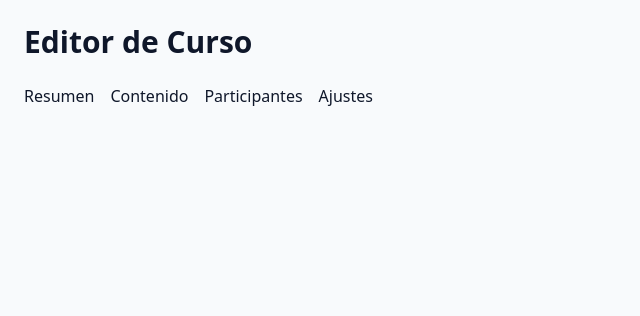
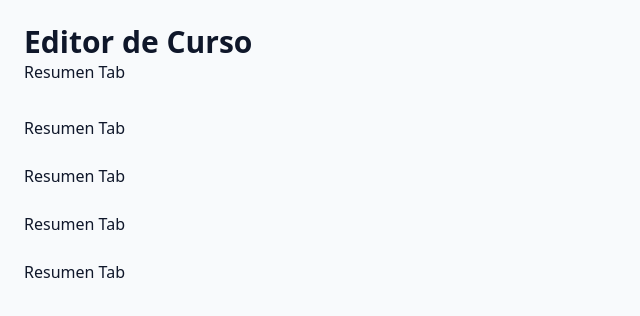
Before and after one commit to skygmkt-coder/skyg-academy-template2, a Next.js app: page /admin/cursos/id in a window 1280 px wide. Shown: the top 316 px of the page, without its empty margins (0-640 px from the left). Built offline with nearby package versions, Linux system fonts and the light colour scheme; no server answers; the database is empty.

Commit message:
create course editor tab components

```diff
--- a/app/admin/cursos/id/page.tsx
+++ b/app/admin/cursos/id/page.tsx
@@ -1,3 +1,9 @@
+import CourseTabs from "@/components/admin/course-editor/CourseTabs";
+import CourseSummaryTab from "@/components/admin/course-editor/CourseSummaryTab";
+import CourseContentTab from "@/components/admin/course-editor/CourseContentTab";
+import CourseStudentsTab from "@/components/admin/course-editor/CourseStudentsTab";
+import CourseSettingsTab from "@/components/admin/course-editor/CourseSettingsTab";
+
 export default function CourseEditorPage() {
   return (
     <div className="p-6">
@@ -5,11 +11,13 @@ export default function CourseEditorPage() {
         Editor de Curso
       </h1>
 
-      <div className="mt-6 flex gap-4">
-        <button>Resumen</button>
-        <button>Contenido</button>
-        <button>Participantes</button>
-        <button>Ajustes</button>
+      <CourseTabs />
+
+      <div className="mt-8 space-y-6">
+        <CourseSummaryTab />
+        <CourseContentTab />
+        <CourseStudentsTab />
+        <CourseSettingsTab />
       </div>
     </div>
   );
--- /dev/null
+++ b/components/admin/course-editor/CourseContentTab.tsx
@@ -0,0 +1,3 @@
+export default function CourseSummaryTab() {
+  return <div>Resumen Tab</div>;
+}
--- /dev/null
+++ b/components/admin/course-editor/CourseSettingsTab.tsx
@@ -0,0 +1,3 @@
+export default function CourseSummaryTab() {
+  return <div>Resumen Tab</div>;
+}
--- /dev/null
+++ b/components/admin/course-editor/CourseStudentsTab.tsx
@@ -0,0 +1,3 @@
+export default function CourseSummaryTab() {
+  return <div>Resumen Tab</div>;
+}
--- /dev/null
+++ b/components/admin/course-editor/CourseSummaryTab.tsx
@@ -0,0 +1,3 @@
+export default function CourseSummaryTab() {
+  return <div>Resumen Tab</div>;
+}
--- /dev/null
+++ b/components/admin/course-editor/CourseTabs.tsx
@@ -0,0 +1,3 @@
+export default function CourseSummaryTab() {
+  return <div>Resumen Tab</div>;
+}
```
